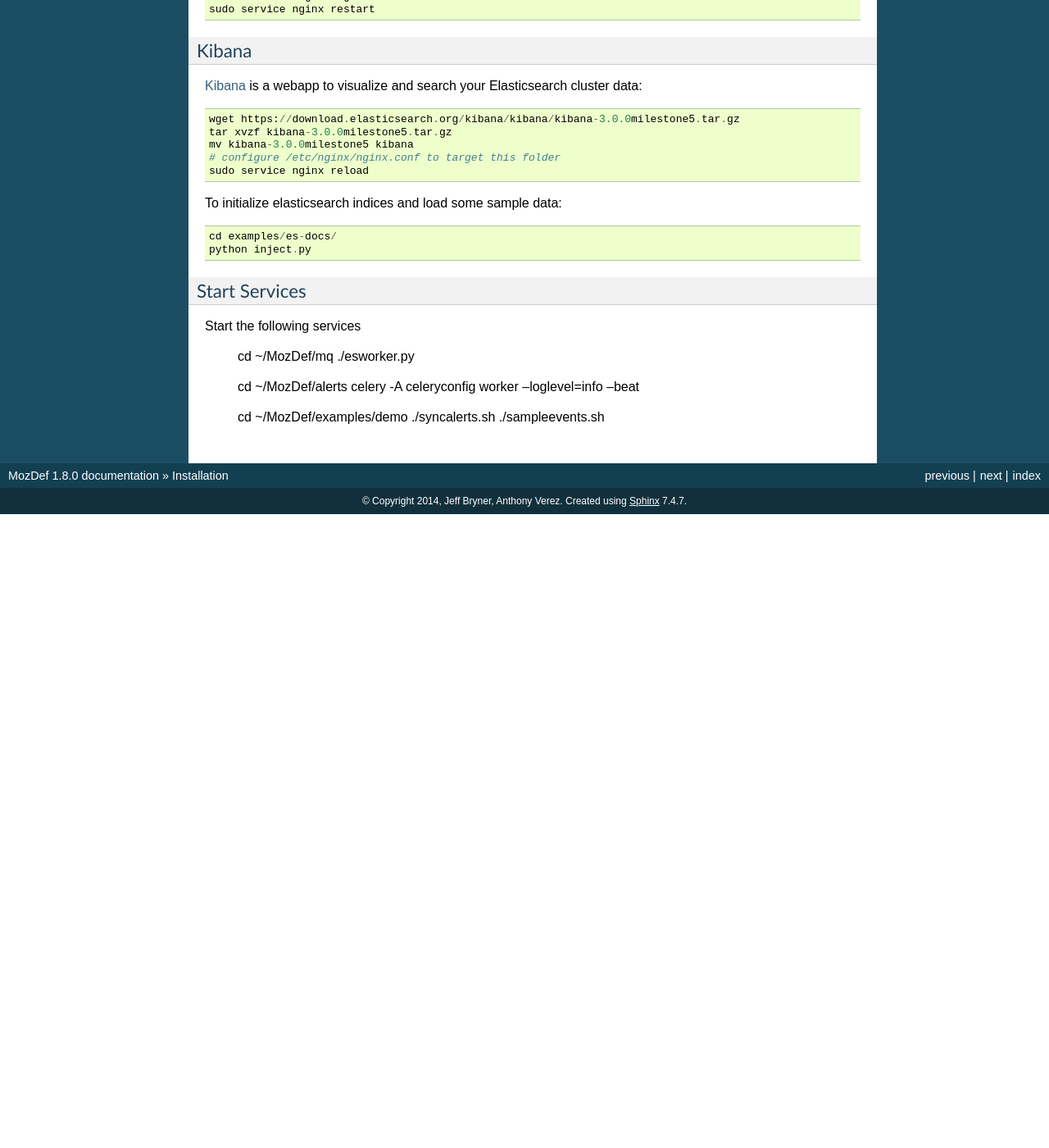
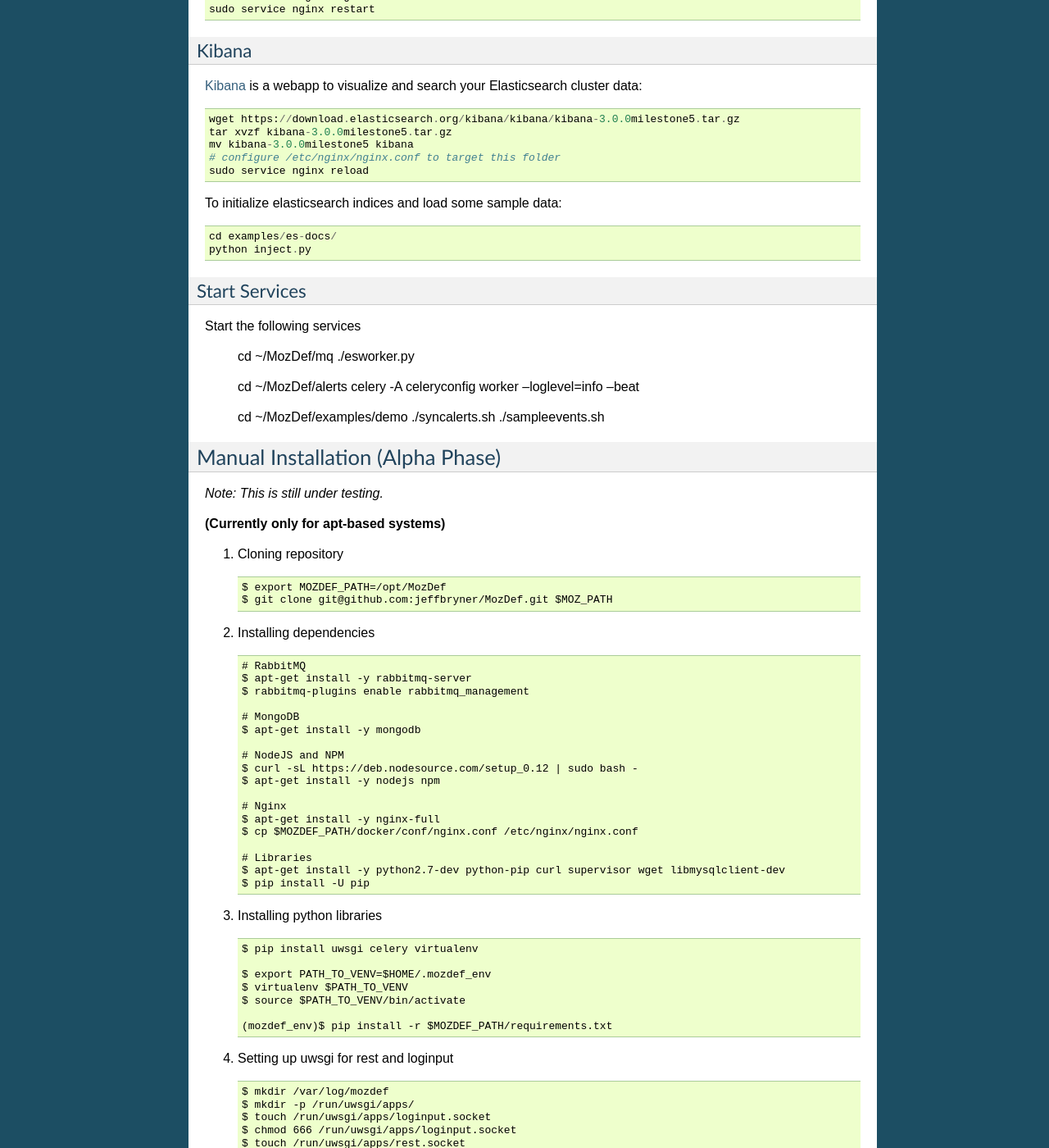
Before and after one commit to mozilla/MozDef, a Sphinx documentation site: the page built from docs/source/installation.rst, in a window 1280 px wide and 1400 px high, scrolled down 7727 px. Shown: the whole window at 82% size. Built offline with Sphinx 7.4.7, drawn with Linux system fonts in a browser that asks for light colours; before the commit the page ends 8354 px from its top, so only the background shows below that; some of the changed text lies outside the part shown.

Commit message:
New documentation for installation (WIP)

```diff
--- a/docs/source/installation.rst
+++ b/docs/source/installation.rst
@@ -478,3 +478,83 @@
   cd ~/MozDef/examples/demo
   ./syncalerts.sh
   ./sampleevents.sh
+
+Manual Installation (Alpha Phase)
+---------------------------------
+
+*Note: This is still under testing.*
+
+**(Currently only for apt-based systems)**
+
+
+1. Cloning repository ::
+
+    $ export MOZDEF_PATH=/opt/MozDef
+    $ git clone git@github.com:jeffbryner/MozDef.git $MOZ_PATH
+
+2. Installing dependencies ::
+
+    # RabbitMQ
+    $ apt-get install -y rabbitmq-server
+    $ rabbitmq-plugins enable rabbitmq_management
+
+    # MongoDB
+    $ apt-get install -y mongodb
+
+    # NodeJS and NPM
+    $ curl -sL https://deb.nodesource.com/setup_0.12 | sudo bash -
+    $ apt-get install -y nodejs npm
+
+    # Nginx
+    $ apt-get install -y nginx-full
+    $ cp $MOZDEF_PATH/docker/conf/nginx.conf /etc/nginx/nginx.conf
+
+    # Libraries
+    $ apt-get install -y python2.7-dev python-pip curl supervisor wget libmysqlclient-dev
+    $ pip install -U pip
+
+3. Installing python libraries ::
+
+    $ pip install uwsgi celery virtualenv
+
+    $ export PATH_TO_VENV=$HOME/.mozdef_env
+    $ virtualenv $PATH_TO_VENV
+    $ source $PATH_TO_VENV/bin/activate
+
+    (mozdef_env)$ pip install -r $MOZDEF_PATH/requirements.txt
+
+4. Setting up uwsgi for rest and loginput ::
+
+    $ mkdir /var/log/mozdef
+    $ mkdir -p /run/uwsgi/apps/
+    $ touch /run/uwsgi/apps/loginput.socket
+    $ chmod 666 /run/uwsgi/apps/loginput.socket
+    $ touch /run/uwsgi/apps/rest.socket
+    $ chmod 666 /run/uwsgi/apps/rest.socket
+
+5. Setting up local settings ::
+
+    $ cp $MOZ_PATH/docker/conf/supervisor.conf /etc/supervisor/conf.d/supervisor.conf
+    $ cp $MOZ_PATH/docker/conf/settings.js $MOZ_PATH/meteor/app/lib/settings.js
+    $ cp $MOZ_PATH/docker/conf/config.py $MOZ_PATH/alerts/lib/config.py
+    $ cp $MOZ_PATH/docker/conf/sampleData2MozDef.conf $MOZ_PATH/examples/demo/sampleData2MozDef.conf
+    $ cp $MOZ_PATH/docker/conf/mozdef.localloginenabled.css $MOZ_PATH/meteor/public/css/mozdef.css
+
+6. Installing Kibana ::
+
+    $ cd /tmp/
+    $ curl -L https://download.elasticsearch.org/kibana/kibana/kibana-3.1.0.tar.gz | tar -C /opt -xz
+    $ /bin/ln -s /opt/kibana-3.1.0 /opt/kibana
+    $ cp $MOZDEF_PATH/examples/kibana/dashboards/alert.js /opt/kibana/app/dashboards/alert.js
+    $ cp $MOZDEF_PATH/examples/kibana/dashboards/event.js /opt/kibana/app/dashboards/event.js
+
+7. Installing Elasticsearch ::
+
+    $
+
+8. Setting up Meteor ::
+
+    $ curl -L https://install.meteor.com/ | /bin/sh
+    $ npm install -g meteorite
+    $ cd $MOZ_PATH/meteor
+    $ meteor
```
